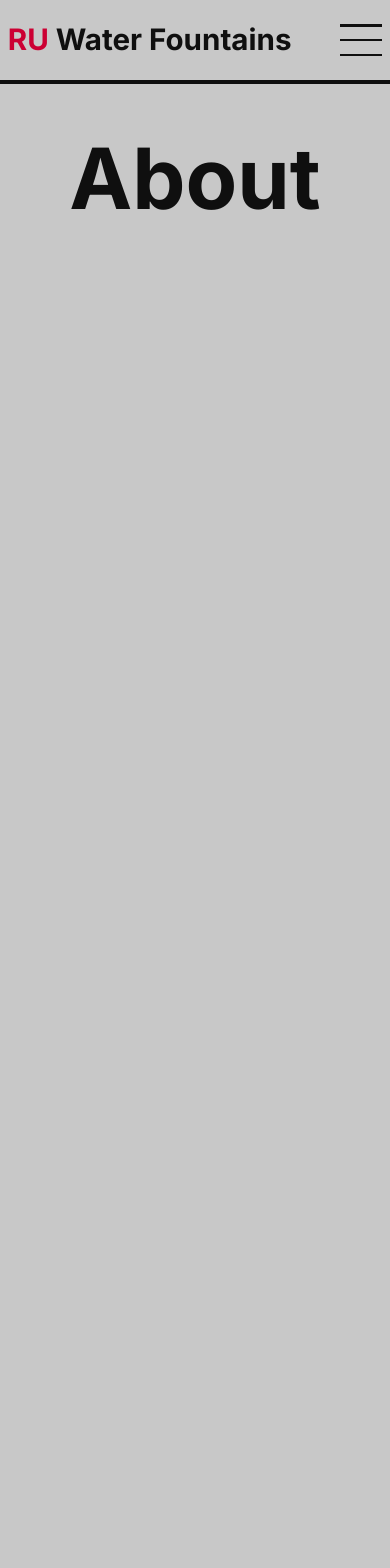
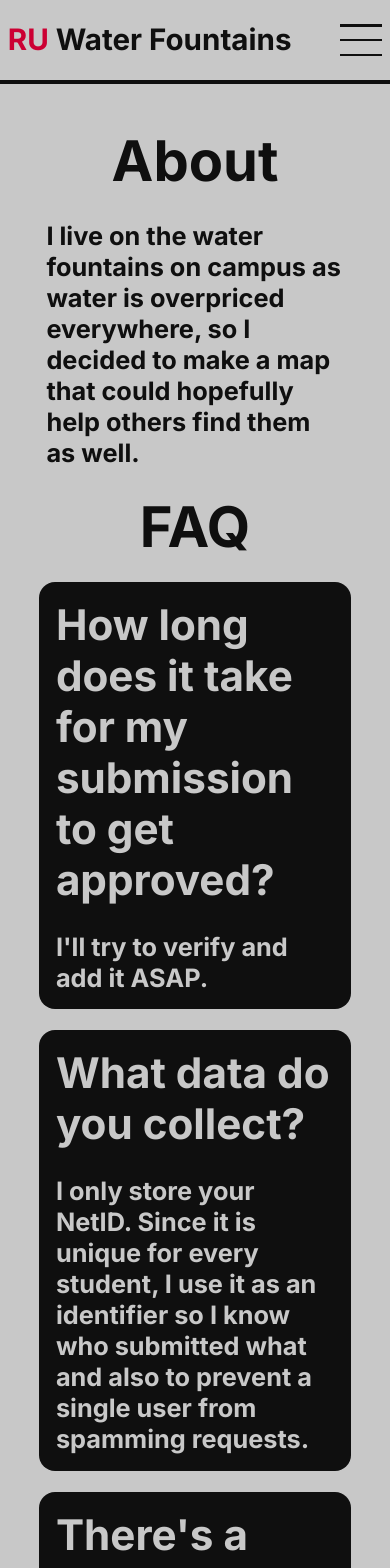
Before and after one commit to chexedy/rutgerswaterfountains, a React (Vite) app: page /about in a window 390 px wide. Shown: the top 1568 px of the page. Before the commit the page ends 844 px from the top, so only its background shows below. Built offline with nearby package versions, Linux system fonts and the light colour scheme.

Commit message:
Added public folder and About page

```diff
--- a/src/components/map/Map.css
+++ b/src/components/map/Map.css
@@ -17,3 +17,16 @@
     cursor: pointer;
     z-index: 10;
 }
+
+.zoom-to-user {
+    position: absolute;
+    bottom: 2vh;
+    right: 2vh;
+    padding: 1rem 1rem;
+    border-radius: 50%;
+    background-color: var(--primary-color);
+    color: var(--background-color);
+    font-size: 1.5rem;
+    cursor: pointer;
+    z-index: 10;
+}
--- a/src/components/map/Map.jsx
+++ b/src/components/map/Map.jsx
@@ -9,6 +9,34 @@ import "./Map.css"
 export default function Map() {
     const mapContainer = useRef(null);
     const mapRef = useRef(null);
+
+    const ZoomToUserLocation = () => {
+        if (navigator.geolocation) {
+            navigator.geolocation.getCurrentPosition(
+                (position) => {
+                    const userLngLat = [position.coords.longitude, position.coords.latitude];
+                    const bounds = mapRef.current.getMaxBounds();
+
+                    if (bounds && bounds.contains(userLngLat)) {
+                        mapRef.current.flyTo({
+                            center: userLngLat,
+                            zoom: 16,
+                            speed: 1.2,
+                            curve: 1
+                        });
+                    } else {
+                        console.log('User location is out of map bounds.');
+                    }
+                },
+                (error) => {
+                    console.error('Error getting user location:', error);
+                },
+                {
+                    enableHighAccuracy: true
+                }
+            );
+        }
+    }
 
     useEffect(() => {
         let protocol = new Protocol();
@@ -22,6 +50,7 @@ export default function Map() {
 
     useEffect(() => {
         const params = new URLSearchParams(window.location.search);
+        console.log(params);
         if (params.has("selectMode")) {
             setSelectMode(true);
         }
@@ -59,7 +88,7 @@ export default function Map() {
         mapRef.current.on('load', function () {
             mapRef.current.addSource('ru-buildings', {
                 type: 'geojson',
-                data: '/src/util/ru_buildings.geojson'
+                data: '/ru_buildings.geojson'
             });
 
             mapRef.current.addLayer({
@@ -91,31 +120,7 @@ export default function Map() {
                 minzoom: 15
             });
 
-            if (navigator.geolocation) {
-                navigator.geolocation.getCurrentPosition(
-                    (position) => {
-                        const userLngLat = [position.coords.longitude, position.coords.latitude];
-                        const bounds = mapRef.current.getMaxBounds();
-
-                        if (bounds && bounds.contains(userLngLat)) {
-                            mapRef.current.flyTo({
-                                center: userLngLat,
-                                zoom: 16,
-                                speed: 1.2,
-                                curve: 1
-                            });
-                        } else {
-                            console.log('User location is out of map bounds.');
-                        }
-                    },
-                    (error) => {
-                        console.error('Error getting user location:', error);
-                    },
-                    {
-                        enableHighAccuracy: true
-                    }
-                );
-            }
+            ZoomToUserLocation();
         });
 
         const params = new URLSearchParams(window.location.search);
@@ -150,6 +155,12 @@ export default function Map() {
                     Return to Submit
                 </button>
             )}
+
+            {!selectMode && (
+                <button className="zoom-to-user" onClick={ZoomToUserLocation}>
+                    📍
+                </button>
+            )}
         </div>
     );
 }
--- a/src/pages/About.css
+++ b/src/pages/About.css
@@ -4,8 +4,56 @@
     padding-top: 15vh;
 }
 
-.about-header {
+.about-description {
+    margin-left: 5vh;
+    margin-right: 5vh;
     color: var(--text-color-one);
-    text-align: center;
-    font-size: 10vh;
+    font-size: 5vh;
+    text-align: left;
+    padding: 5vh;
 }
+
+.faq-list {
+    width: 60%;
+    display: flex;
+    align-items: center;
+    flex-direction: column;
+    margin: auto;
+    padding-top: 2.5vh;
+    gap: 2.5vh;
+}
+
+.faq-element {
+    width: 100%;
+    background-color: var(--text-color-one);
+    border-radius: 1rem;
+}
+
+.faq-question {
+    margin: 1vh;
+    color: var(--background-color);
+    font-size: 5vh;
+    text-align: left;
+    padding: 1vh;
+}
+
+.faq-answer {
+    margin: 1vh;
+    color: var(--background-color);
+    font-size: 3vh;
+    text-align: left;
+    padding: 1vh;
+}
+
+@media screen and (max-width: 767px) {
+    .about-description {
+        font-size: 3vh;
+        padding: 3vh;
+        margin-left: 2.5vh;
+        margin-right: 2.5vh;
+    }
+
+    .faq-list {
+        width: 80%;
+    }
+}
--- a/src/pages/About.jsx
+++ b/src/pages/About.jsx
@@ -6,7 +6,26 @@ export default function About() {
         <div>
             <Navbar />
             <div className="about">
-                <h1 className="about-header">About</h1>
+                <h1 className="header-one">About</h1>
+                <h2 className="about-description">I live on the water fountains on campus as water is overpriced everywhere, so I decided to make a map that could hopefully help others find them as well.</h2>
+
+                <h1 className="header-one">FAQ</h1>
+                <div className="faq-list">
+                    <div className="faq-element">
+                        <h2 className="faq-question">How long does it take for my submission to get approved?</h2>
+                        <h3 className="faq-answer">I'll try to verify and add it ASAP.</h3>
+                    </div>
+                    <div className="faq-element">
+                        <h2 className="faq-question">What data do you collect?</h2>
+                        <h3 className="faq-answer">I only store your NetID. Since it is unique for every student, I use it as an identifier so I know who submitted what and also to prevent a single user from spamming requests.</h3>
+                    </div>
+                    <div className="faq-element">
+                        <h2 className="faq-question">There's a bug with the site...</h2>
+                        <h3 className="faq-answer">Make an issue on GitHub, try to be as detailed as possible as it will help me recreate it. If you have no idea what GitHub is, message me on Discord instead (@chexedy)</h3>
+                    </div>
+                </div>
+
+                <h2 className="about-description">Special thanks to the dude at RU Facilities who uploaded the data on all the building outlines and their names for public use.</h2>
             </div>
         </div>
     )
```
Also changed, not shown: public/ru_buildings.geojson (renamed from src/util/ru_buildings.geojson).
